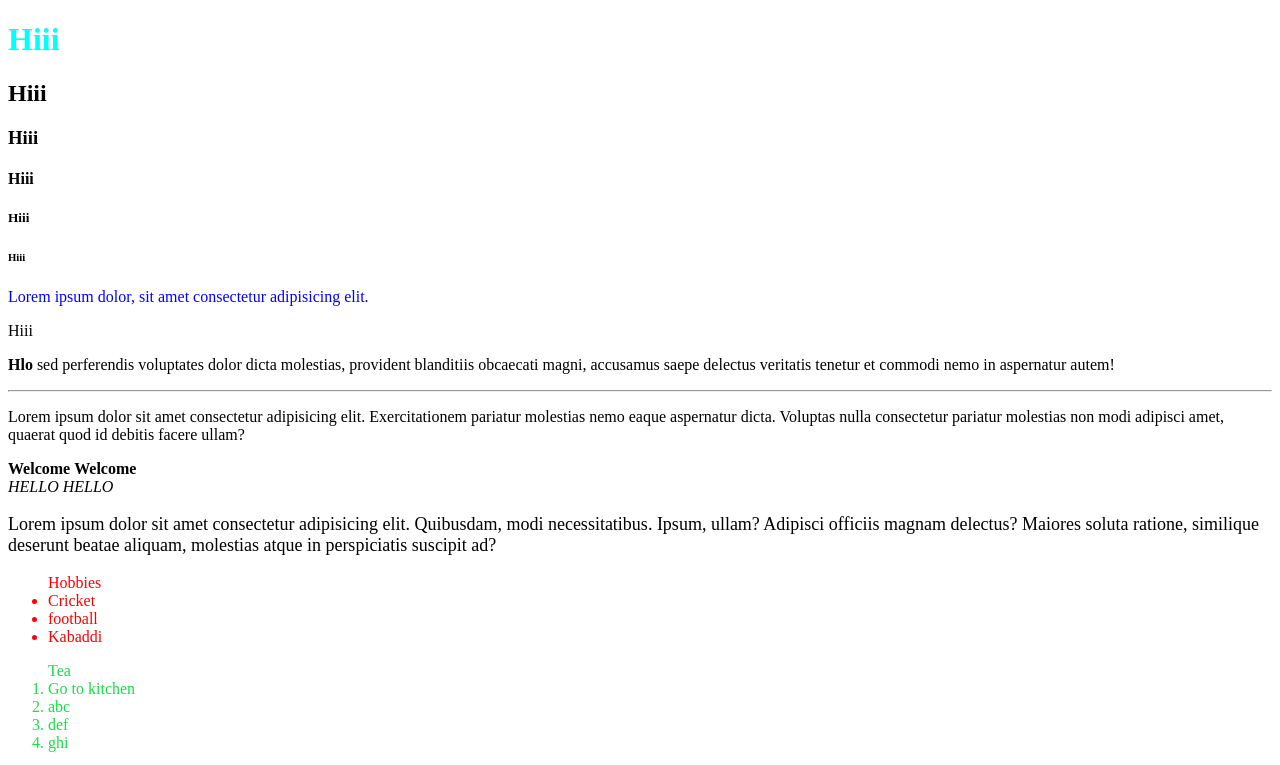
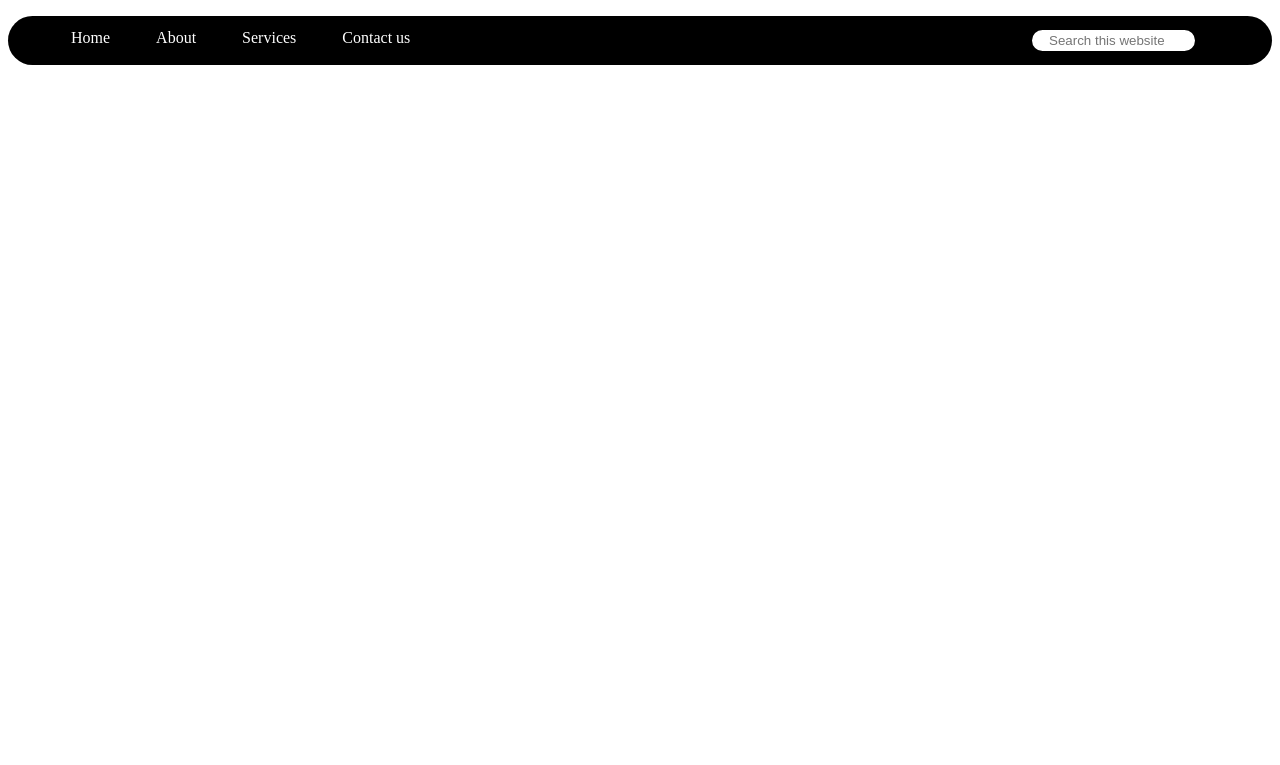
Before and after one commit to Du-Nothing/new, a plain HTML site: page index.html in a window 1280 px wide. Shown: the top 765 px of the page. Drawn offline with Linux system fonts and the light colour scheme.

Commit message:
Update index.html
new

```diff
--- a/index.html
+++ b/index.html
@@ -1,43 +1,62 @@
 <!DOCTYPE html>
-<html>
+<html lang="en">
+
 <head>
-    <title>Revision</title>
+    <meta charset="UTF-8">
+    <meta name="viewport" content="width=device-width, initial-scale=1.0">
+    <meta http-equiv="X-UA-Compatible" content="ie=edge">
+    <title>Navigation</title>
+    <style>
+        .navbar{
+            background-color: black;
+            border-radius: 30px;
+
+        }
+        .navbar ul{
+            overflow: auto;
+        }
+        .navbar li{
+            float:left;
+            list-style: none;
+            margin: 13px 20px;
+
+        }
+        .navbar li a{
+            padding: 3px 3px;
+            text-decoration: none;
+            color: white;
+        }
+        .navbar li a:hover{
+            color: red
+        }
+        .search{
+            float: right;
+            color: white;
+            padding: 12px 75px;
+        }
+        .navbar input{
+            border: 2px solid black;
+            border-radius: 14px;
+            padding: 3px 17px;
+            width: 129px;
+        }
+    </style>
 </head>
+
 <body>
-    <div>
-    <h1 style="color: aqua;">Hiii</h1>
-    <h2>Hiii</h2>
-    <h3>Hiii</h3>
-    <h4>Hiii</h4>
-    <h5>Hiii</h5><h6>Hiii</h6>
-    <!--<p>Lorem ipsum dolor sit amet consectetur adipisicing elit. Delectus laborum, perferendis, architecto accusamus eligendi nam eos perspiciatis soluta, amet dolorum temporibus est aspernatur. Sed iste et quidem. Quae, nostrum veritatis?</p>
-    <p>Hiii</p>-->
-    <p style="color:blue">Lorem ipsum dolor, sit amet consectetur adipisicing elit.
-        <p>Hiii</p> <!--nested tag-->
-        <strong>Hlo</strong><!--in line tag--> sed perferendis voluptates dolor dicta molestias, provident blanditiis obcaecati magni, accusamus saepe delectus veritatis tenetur et commodi nemo in aspernatur autem!</p>
-        <hr>
-        <p>Lorem ipsum dolor sit amet consectetur adipisicing elit. Exercitationem pariatur molestias nemo eaque aspernatur dicta. Voluptas nulla consectetur pariatur molestias non modi adipisci amet, quaerat quod id debitis facere ullam?</p>
-        <b>Welcome</b><!--b and strong both are same strong replaced by b in html5-->
-        <strong>Welcome</strong>
-        <br>
-        <i>HELLO</i>
-        <em>HELLO</em><!--i and em both are same em replaced by i in html5-->
-        <br>
-        <p style="font-size: large;">Lorem ipsum dolor sit amet consectetur adipisicing elit. Quibusdam, modi necessitatibus. Ipsum, ullam? Adipisci officiis magnam delectus? Maiores soluta ratione, similique deserunt beatae aliquam, molestias atque in perspiciatis suscipit ad?</p>
-        <ul style="color: red;">Hobbies
-            <li>Cricket</li>
-            <li>football</li>
-            <li>Kabaddi</li>
-        </ul>
-        <ol style="color: rgb(18, 226, 67);">Tea
-            <li>Go to kitchen</li>
-            <li>abc</li>
-            <li>def</li>
-            <li>ghi</li>
-        </ol>
-        <img src="https://www.pixel4k.com/wp-content/uploads/2018/10/iron-man-5k-digital-artwork_1539978734.jpg" width="700" height="500" alt="Image is appearing shortly.." title="Iron Man">
-        <hr>
-        <a href="https://www.bing.com/images/search?q=iron%20man%20wallpaper&form=IQFRBA&id=5CE7918BA32CFA000E4AA8FA9432108AA1B37DF6&first=1&disoverlay=1">IRON MAN WALLPAPER</a>
-    </div>
+    <header>
+        <nav class="navbar">
+            <ul>
+                <li><a href="#">Home</a></li>
+                <li><a href="#">About</a></li>
+                <li><a href="#">Services</a></li>
+                <li><a href="#">Contact us</a></li>
+                <div class="search">
+                    <input type="text" name="search" id="search" placeholder="Search this website">
+                </div>
+            </ul>
+        </nav>
+    </header>
 </body>
+
 </html>
```
